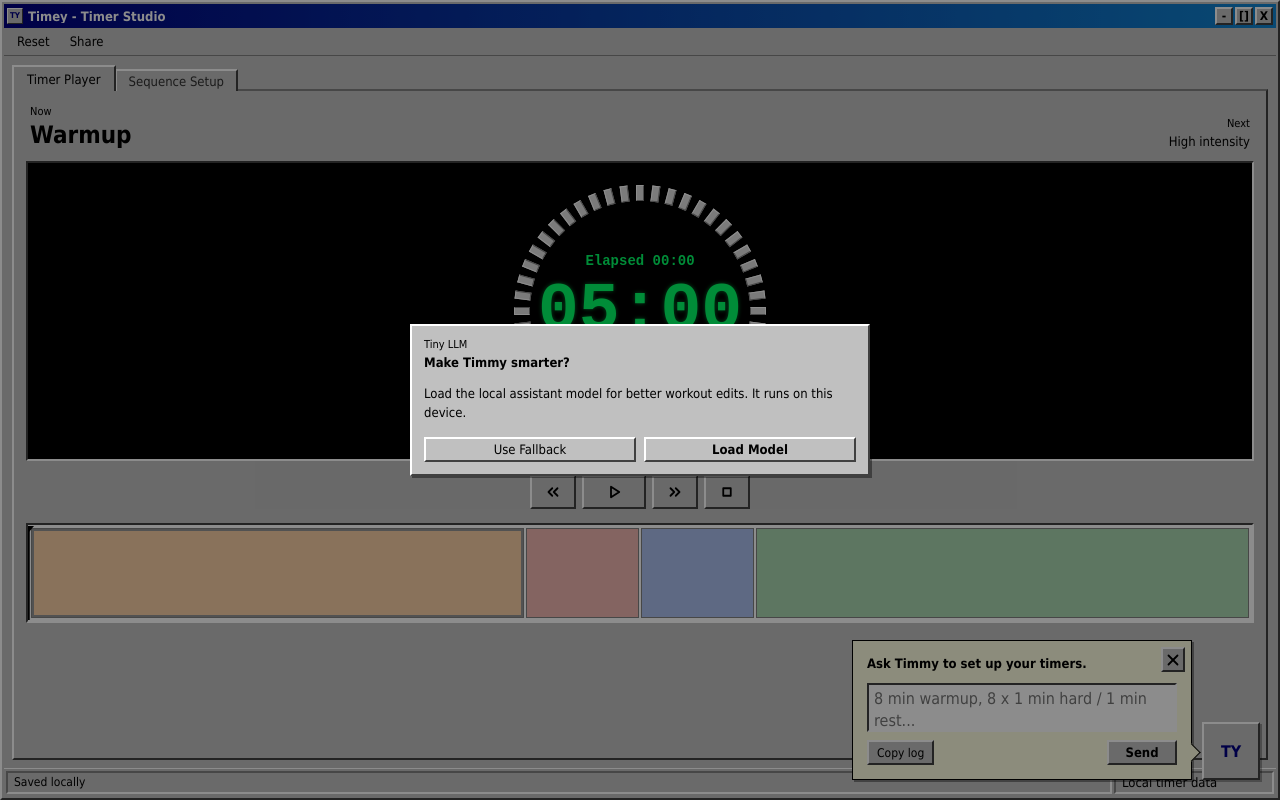
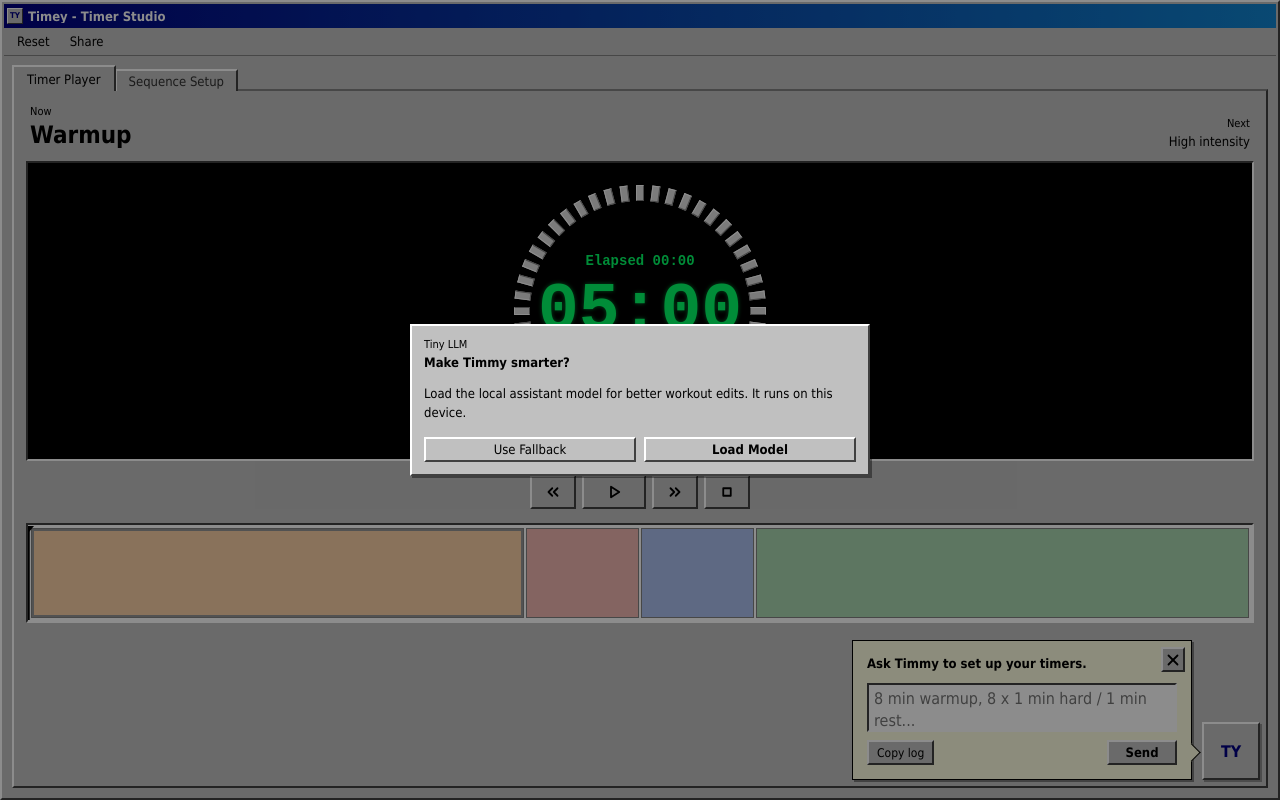
Before and after one commit to satansdeer/timey-interval-timer, a website with bundled scripts: page index.html in a window 1280 px wide. Built offline with nearby package versions, Linux system fonts and the light colour scheme.

Commit message:
Remove fake window chrome

```diff
--- a/index.html
+++ b/index.html
@@ -16,11 +16,6 @@
           <div class="window-title">
             <span class="window-icon" aria-hidden="true">TY</span>
             <h1>Timey - Timer Studio</h1>
-          </div>
-          <div class="window-controls" aria-hidden="true">
-            <span class="titlebar-button">-</span>
-            <span class="titlebar-button">[]</span>
-            <span class="titlebar-button">X</span>
           </div>
         </header>
 
@@ -183,10 +178,7 @@
           </div>
         </div>
 
-        <footer class="status-bar" aria-label="Status">
-          <div class="status-cell save-state" id="saveState">Saved locally</div>
-          <div class="status-cell">Local timer data</div>
-        </footer>
+        <div class="save-state sr-only" id="saveState" aria-live="polite">Saved locally</div>
       </main>
 
       <div class="assistant-widget" id="assistantWidget">
--- a/service-worker.js
+++ b/service-worker.js
@@ -1,5 +1,5 @@
 const APP_CACHE_PREFIX = "timey-app-";
-const CACHE_NAME = `${APP_CACHE_PREFIX}v28`;
+const CACHE_NAME = `${APP_CACHE_PREFIX}v29`;
 const LEGACY_APP_CACHE_PATTERN = /^timey-v\d+$/;
 const ASSETS = [
   "./",
--- a/styles.css
+++ b/styles.css
@@ -118,7 +118,7 @@ h2 {
   border: 2px solid;
   border-color: var(--highlight) var(--dark-shadow) var(--dark-shadow) var(--highlight);
   display: grid;
-  grid-template-rows: auto auto minmax(0, 1fr) auto;
+  grid-template-rows: auto auto minmax(0, 1fr);
   height: 100vh;
   max-width: none;
   min-height: 100vh;
@@ -165,27 +165,6 @@ h2 {
   justify-content: center;
   line-height: 1;
   width: 16px;
-}
-
-.window-controls {
-  display: flex;
-  flex: 0 0 auto;
-  gap: 2px;
-}
-
-.titlebar-button {
-  align-items: center;
-  background: var(--face);
-  border: 2px solid;
-  border-color: var(--highlight) var(--dark-shadow) var(--dark-shadow) var(--highlight);
-  color: var(--text);
-  display: inline-flex;
-  font-size: 12px;
-  font-weight: 700;
-  height: 18px;
-  justify-content: center;
-  line-height: 1;
-  width: 18px;
 }
 
 .menu-bar {
@@ -983,31 +962,6 @@ h2 {
   min-height: 18px;
 }
 
-.status-bar {
-  border-top: 1px solid var(--highlight);
-  display: grid;
-  gap: 2px;
-  grid-template-columns: minmax(0, 1fr) 160px;
-  min-height: 26px;
-  padding: 2px;
-}
-
-.status-cell {
-  background: var(--face);
-  border: 2px solid;
-  border-color: var(--shadow) var(--highlight) var(--highlight) var(--shadow);
-  color: var(--window-text);
-  min-height: 21px;
-  overflow: hidden;
-  padding: 2px 6px;
-  text-overflow: ellipsis;
-  white-space: nowrap;
-}
-
-.save-state {
-  font-size: 12px;
-}
-
 .sr-only {
   height: 1px;
   margin: -1px;
@@ -1098,10 +1052,6 @@ h2 {
     padding-right: 4px;
   }
 
-  .status-bar {
-    grid-template-columns: 1fr;
-  }
-
   .model-modal-actions {
     grid-template-columns: 1fr;
   }
```
